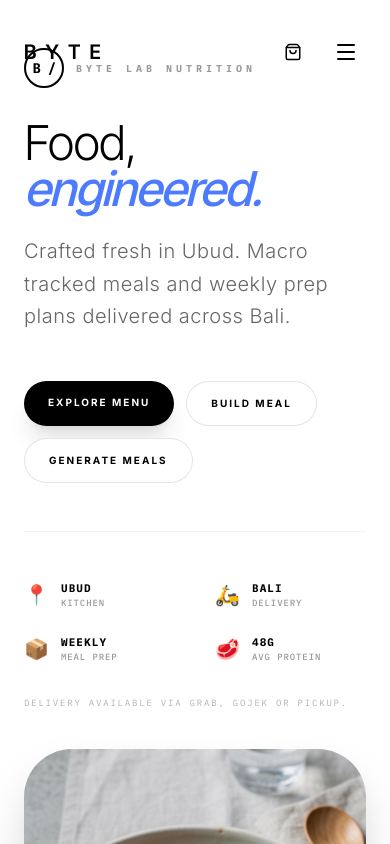
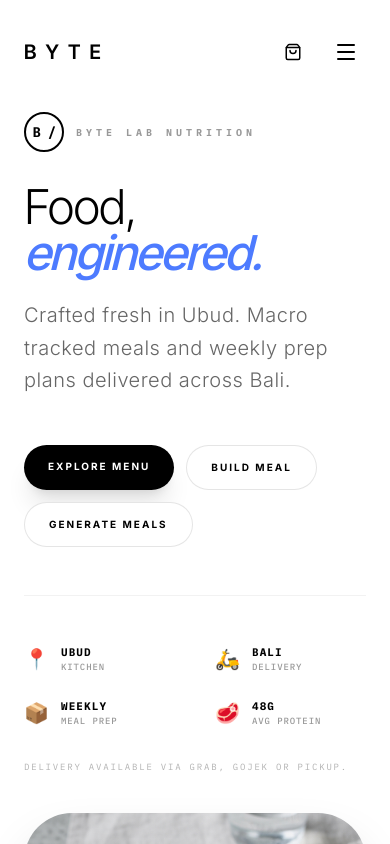
Before and after one commit to gitcipi/BYTELAB, a React (Vite) app: page / in a window 390 px wide. Shown: the top 844 px of the page. Built offline with nearby package versions, Linux system fonts and the light colour scheme.

Commit message:
fix: increase mobile hero padding to prevent header overlap

```diff
--- a/src/pages/Home.tsx
+++ b/src/pages/Home.tsx
@@ -168,7 +168,7 @@
   return (
     <div className="relative bg-white overflow-hidden">
       {/* Premium Hero Section */}
-      <section className="relative min-h-[90vh] flex items-center pt-12 md:pt-20">
+      <section className="relative min-h-[90vh] flex items-center pt-28 md:pt-20">
         <div className="max-w-7xl mx-auto px-6 md:px-12 w-full">
           <div className="grid grid-cols-1 lg:grid-cols-2 gap-10 lg:gap-8 items-center">
 
```
